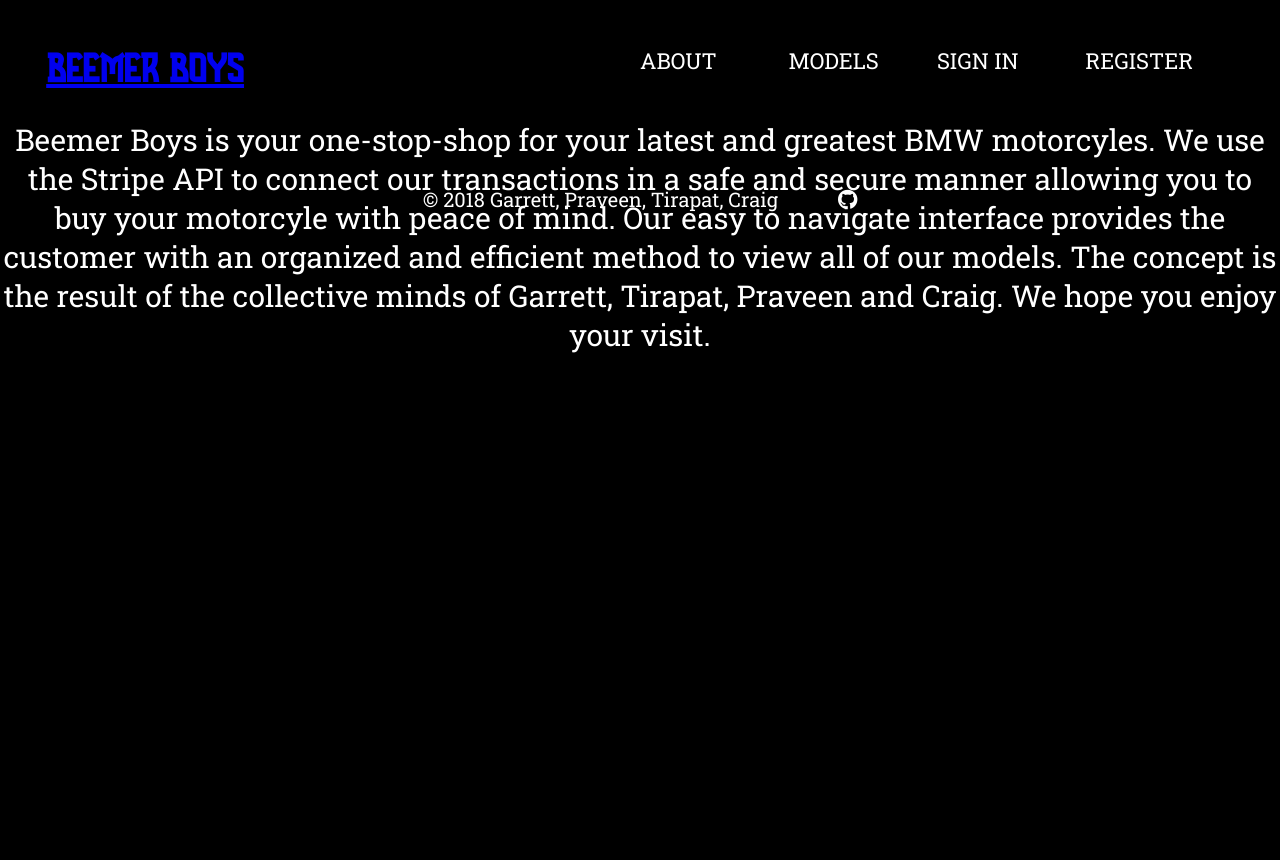
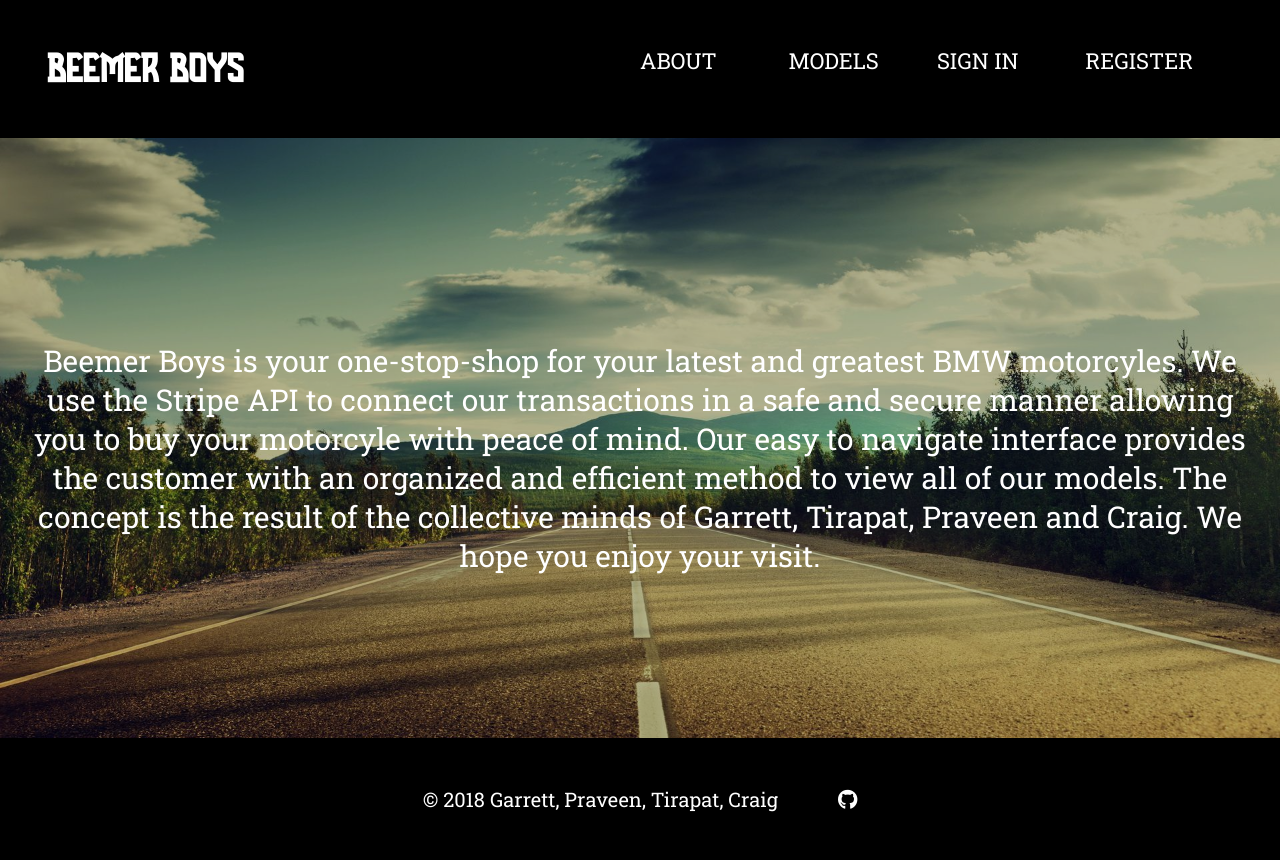
Before and after one commit to blahahaha13/project-2, a Django app: page /about/ in a window 1280 px wide. Before the commit the page ends 353 px from the top, so only its background shows below. Run offline with Django 3.2, Linux system fonts and the light colour scheme; some libraries are stand-ins or nearby versions.

Commit message:
working version of beemer boys

```diff
--- a/beemer_boys/static/styles/main.css
+++ b/beemer_boys/static/styles/main.css
@@ -41,10 +41,12 @@ header {
 }
 
 header .bb-logo {
+  color: white;
   font-family: "Benza";
   font-weight: 850;
   font-size: 40px;
   margin-bottom: 5em;
+  text-decoration: none;
 }
 
 header ul {
@@ -119,11 +111,22 @@ section.hero {
   top: 50%;
   left: 0;
   right: 0;
-  margin-top: -18px;
   margin-bottom: 0;
   text-align: center;
 }
 
+#slideshow {
+  background-position: center center;
+  background-size: cover;
+  background-repeat: no-repeat;
+  background-image: url("../images/HERO1.jpg");
+  position: relative;
+  height: 600px;
+}
+
+.home.hero p {
+  margin-top: -18px;
+}
 
 
 /* =========== */
@@ -246,12 +254,86 @@ section.hero {
   margin: 20px auto;
 }
 
+
 /* =================== */
 /* MODEL DETAIL STYLES */
 /* =================== */
 
 .card {
-  width: 1500px;
-  height: 1500px;
-  border-radius: 30px;
+  padding: 100px 0;
+  width: 500px;
+  margin: 0 auto;
 }
+
+.card form {
+  width: 100px;
+}
+
+.card img {
+  margin: 0 auto;
+  display: block;
+}
+
+button .card-link{
+  text-decoration: none;
+  background: blue;
+  padding: .5em;
+  border-radius: 10px;
+  color: white;
+}
+
+
+/* ============*/
+/* ABOUT STYLES*/
+/* ============*/
+
+.hero.about {
+  position: relative;
+  background-position: center center;
+  background-size: cover;
+  background-repeat: no-repeat;
+  background-image: url("../images/OPENROAD1.jpg");
+  position: relative;
+  height: 600px;
+}
+
+.hero.about:before {
+  content: '';
+  position: absolute;
+  top: 0;
+  left: 0;
+  right: 0;
+  bottom: 0;
+  background-color: rgba(0, 0, 0, 0.3);
+}
+
+.hero.about p {
+  margin-top: -97.5px;
+  left: 20px;
+  right: 20px;
+}
+
+
+/* ===========*/
+/* FORM STYLES*/
+/* ===========*/
+
+.hero.with-overlay {
+  position: relative;
+  background-position: center center;
+  background-size: cover;
+  background-repeat: no-repeat;
+  background-image: url("../images/OPENROAD1.jpg");
+  position: relative;
+  height: 600px;
+}
+
+.hero.with-overlay:before {
+  content: '';
+  position: absolute;
+  top: 0;
+  left: 0;
+  right: 0;
+  bottom: 0;
+  background-color: rgba(0, 0, 0, 0.3);
+}
```
Also changed, not shown: other parts of beemer_boys/static/styles/main.css (+14 -19 lines).
